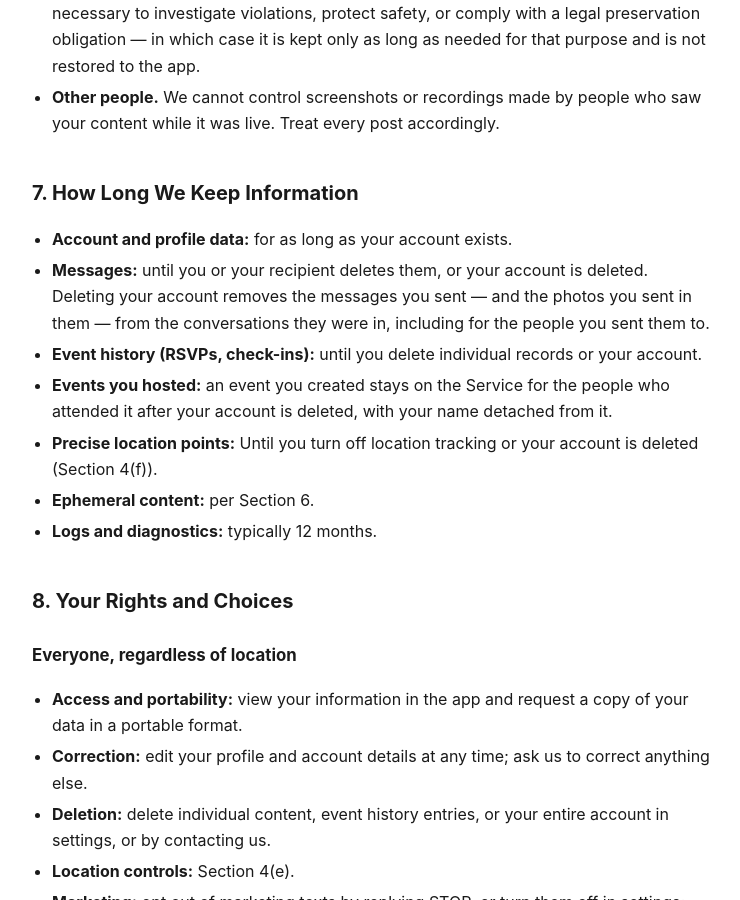
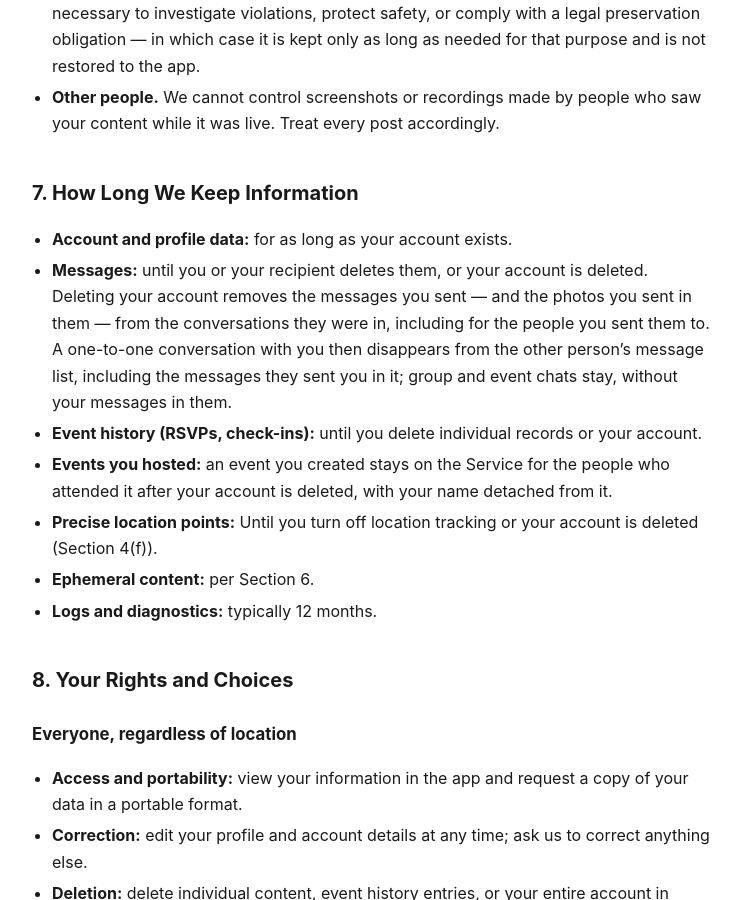
Before and after one commit to AndycLiang/legal-docs, a Jekyll site: the page built from revel/PRIVACY.md, in a window 1280 px wide and 900 px high, scrolled down 4692 px. Shown: the whole window, without its empty margins (268-1008 px from the left). Built offline with Jekyll 4.4.1, drawn with Linux system fonts in a browser that asks for light colours.

Commit message:
Disclose that a DM thread disappears for the other person on account deletion
Matches the app change on AndycLiang/revel#15: a one-to-one conversation whose counterpart deleted their account is now filtered out of the survivor's message list, which also puts their own messages in that thread out of reach. Group and event chats stay.

Same sequencing as the photos clause in this PR: true once the app PR lands, not before.

```diff
--- a/revel/PRIVACY.md
+++ b/revel/PRIVACY.md
@@ -196,7 +196,9 @@ this policy first and provide the opt-outs required by law.
 - **Messages:** until you or your recipient deletes them, or your account is
   deleted. Deleting your account removes the messages you sent — and the photos
   you sent in them — from the conversations they were in, including for the
-  people you sent them to.
+  people you sent them to. A one-to-one conversation with you then disappears
+  from the other person's message list, including the messages they sent you in
+  it; group and event chats stay, without your messages in them.
 - **Event history (RSVPs, check-ins):** until you delete individual records or
   your account.
 - **Events you hosted:** an event you created stays on the Service for the
```
